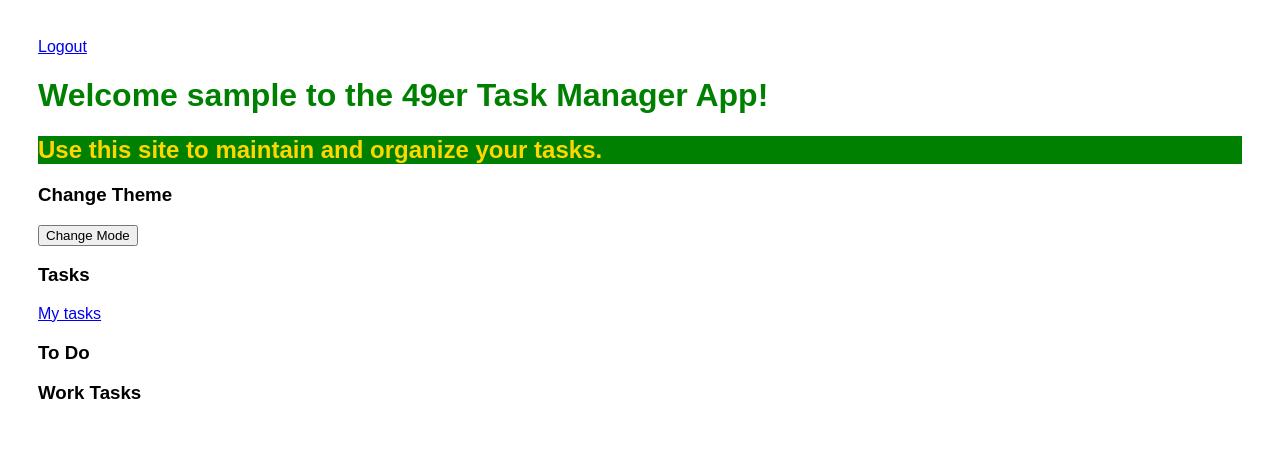
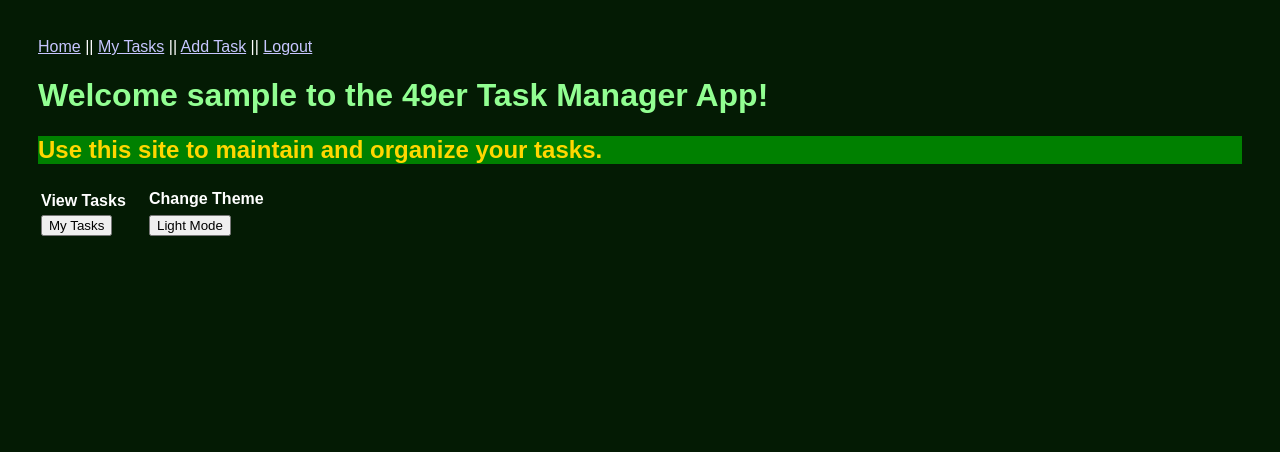
Before and after one commit to d-zah/jjwg, a Flask app: page / in a window 1280 px wide. Shown: the top 452 px of the page. Run offline with Flask 3, Linux system fonts and the light colour scheme; the visitor is signed in with stand-in values (Sample User, id 1).

Commit message:
Added Dark Theme functionality and edited layout of index page

```diff
--- a/main.py
+++ b/main.py
@@ -30,7 +30,7 @@
 @app.route('/index')
 def index():
     if session.get('user'):
-        return render_template("index.html", user=session['user'], dark_mode=session['mode'])
+        return render_template("index.html", user=session['user'], dark_mode=session['dark_mode'])
     return render_template("index.html")
 
 
@@ -39,7 +39,7 @@
     if session.get('user'):
         my_tasks = db.session.query(Task).all()
 
-        return render_template('tasks.html', tasks=my_tasks, user=session['user'])
+        return render_template('tasks.html', tasks=my_tasks, user=session['user'], dark_mode=session['dark_mode'])
     else:
         return redirect(url_for('login'))
 
@@ -49,7 +49,7 @@
 
         my_task = db.session.query(Task).filter_by(id=task_id).one()
         form = CommentForm()
-        return render_template('task.html', task=my_task, user=session['user'], form=form)
+        return render_template('task.html', task=my_task, user=session['user'], form=form, dark_mode=session['dark_mode'])
     else:
         return redirect(url_for('login'))
 
@@ -68,7 +68,7 @@
 
             return redirect(url_for('get_tasks'))
         else:
-            return render_template('new.html', user=session['user'])
+            return render_template('new.html', user=session['user'], dark_mode=session['dark_mode'])
     else:
         return redirect(url_for('login'))
 
@@ -91,7 +91,7 @@
 
             my_task = db.session.query(Task).filter_by(id=task_id).one()
 
-            return render_template('new.html', task=my_task, user=session['user'])
+            return render_template('new.html', task=my_task, user=session['user'], dark_mode=session['dark_mode'])
     else:
         return redirect(url_for('login'))
 
@@ -125,18 +125,18 @@
     else:
         return redirect(url_for('login'))
 
-# @app.route('/modechange')
-# def change_mode():
+@app.route('/modechange', methods=['POST', 'GET'])
+def change_mode():
 
-#     if session.get('user'):
-#         if session['mode'] == False:
-#             session['mode'] == True
-#         else:
-#             session['mode'] == False
+    if session.get('user'):
+        if session['dark_mode'] == False:
+            session['dark_mode'] = True
+        else:
+            session['dark_mode'] = False
 
-#         return redirect(url_for('index'))
-#     else:
-#         return redirect(url_for('login'))
+        return redirect(url_for('index'))
+    else:
+        return redirect(url_for('login'))
 
 @app.route('/register', methods=['POST', 'GET'])
 def register():
@@ -157,12 +157,12 @@
         # save the user's name to the session
         session['user'] = first_name
         session['user_id'] = new_user.id  # access id value from user model of this newly added user
-        session['mode'] = new_user.dark_mode
+        session['dark_mode'] = False
         tasks = db.session.query(Task).all()
         for current_task in tasks:
             session[str(current_task.id)] = False
         # show user dashboard view
-        return redirect(url_for('get_tasks'))
+        return redirect(url_for('index'))
 
     # something went wrong - display register view
     return render_template('register.html', form=form)
@@ -179,13 +179,13 @@
             # password match add user info to session
             session['user'] = the_user.first_name
             session['user_id'] = the_user.id
-            session['mode'] = the_user.dark_mode
+            session['dark_mode'] = False
             tasks = db.session.query(Task).all()
             for current_task in tasks:
                 session[str(current_task.id)] = False
 
             # render view
-            return redirect(url_for('get_tasks'))
+            return redirect(url_for('index'))
 
         # password check failed
         # set error message to alert user
--- a/models.py
+++ b/models.py
@@ -25,7 +25,6 @@
     email = db.Column("email", db.String(100))
     password = db.Column(db.String(255), nullable=False)
     registered_on = db.Column(db.DateTime, nullable=False)
-    dark_mode = db.Column("dark_mode", db.Boolean)
     tasks = db.relationship("Task", backref="user", lazy=True)
     comments = db.relationship("Comment", backref="user", lazy=True)
 
@@ -35,7 +34,6 @@
         self.email = email
         self.password = password
         self.registered_on = datetime.date.today()
-        self.darkMode = False
 
 class Comment(db.Model):
     id = db.Column(db.Integer, primary_key=True)
--- /dev/null
+++ b/static/night.css
@@ -0,0 +1,21 @@
+body {
+    padding: 30px 30px;
+    font-family: 'Poppins', sans-serif;
+    color: white;
+    background-color: rgb(4, 27, 4);
+    }
+h1{
+    color:rgb(146, 255, 146);
+    font-family: 'Poppins', sans-serif;
+}
+h2{
+    color:gold;
+    background:green;
+    font-family: 'Poppins', sans-serif;
+}
+a{
+    color: rgb(199, 198, 255);
+}
+/* background{
+    color: rgb(13, 44, 73);
+} */
--- a/templates/index.html
+++ b/templates/index.html
@@ -6,17 +6,20 @@
         <meta name="description" content="UNCC Task Manager App">
         <title>UNCC Task Manager App</title>
         <!-- styles -->
-        <!-- {% if dark_mode %}
+        {% if dark_mode %}
             <link rel="stylesheet" href="{{ url_for('static', filename='night.css') }}">
         {% else %}
             <link rel="stylesheet" href="{{ url_for('static', filename='main.css') }}">
-        {% endif %} -->
-        <link rel="stylesheet" href="{{ url_for('static', filename='main.css') }}">
+        {% endif %}
+        <!-- <link rel="stylesheet" href="{{ url_for('static', filename='main.css') }}"> -->
     </head>
     <body>
         {% if user %}
             <nav>
-                <a href="{{ url_for('logout') }}">Logout</a>
+                <a href="{{ url_for('index') }}"> Home</a> ||
+                <a href="{{ url_for('get_tasks') }}"> My Tasks</a> ||
+                <a href="{{ url_for('new_task') }}"> Add Task</a> ||
+                <a href="{{ url_for('logout') }}"> Logout</a>
             </nav>
         {% else %}
             <nav>
@@ -29,19 +32,53 @@
 
         <h2>Use this site to maintain and organize your tasks.</h2>
 
-        <h3>Change Theme</h3>
+        <table>
+            <tr>
+                <th>View Tasks    ㅤ</th>
+                <th>Change Theme</th>
+            </tr>
+            <tr>
+                <td>
+                    <form action="{{ url_for('get_tasks') }}">
+                        <input type="submit" value="My Tasks">
+                    </form>
+                </td>
+                <td>
+                    {% if dark_mode %}
+                        <form action="{{ url_for('change_mode') }}">
+                            <input type="submit" value="Light Mode">
+                        </form>
+                    {% else %}
+                        <form action="{{ url_for('change_mode') }}">
+                            <input type="submit" value="Dark Mode">
+                        </form>
+                    {% endif %}
+                </td>
+            </tr>
+        </table>
 
-        <form action="{{ url_for('change_mode') }}">
-            <input type="submit" value="Change Mode">
-        </form>
+        <!-- <h3>Change Theme</h3>
+
+        {% if dark_mode %}
+            <form action="{{ url_for('change_mode') }}">
+                <input type="submit" value="Light Mode">
+            </form>
+        {% else %}
+            <form action="{{ url_for('change_mode') }}">
+                <input type="submit" value="Dark Mode">
+            </form>
+        {% endif %}
+
 
         <h3>Tasks</h3>
 
-        <nav> <a href="/tasks"> My tasks </a> </nav>
+        <form action="{{ url_for('get_tasks') }}">
+            <input type="submit" value="My Tasks">
+        </form> -->
 
-        <h3>To Do</h3>
+        <!-- <h3>To Do</h3>
 
-        <h3>Work Tasks</h3>
+        <h3>Work Tasks</h3> -->
 
     </body>
 </html>
```
Also changed, not shown: templates/new.html (+6 -1 lines), templates/task.html (+6 -1 lines), templates/tasks.html (+6 -2 lines).
